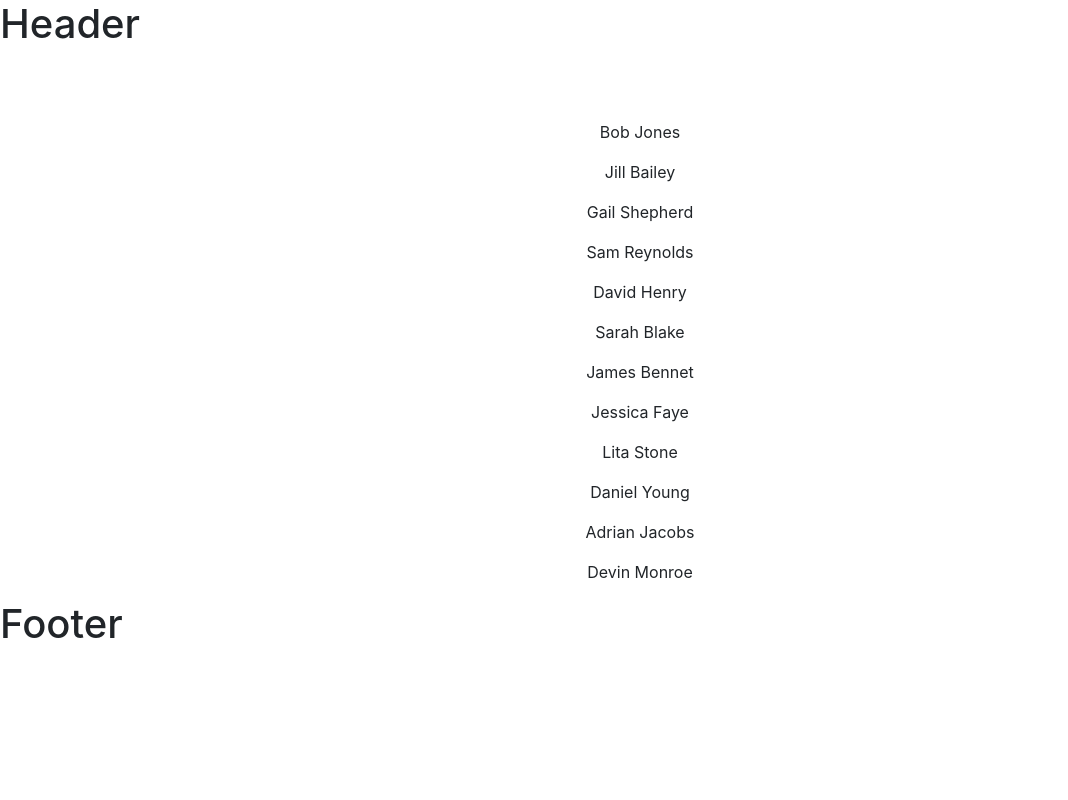
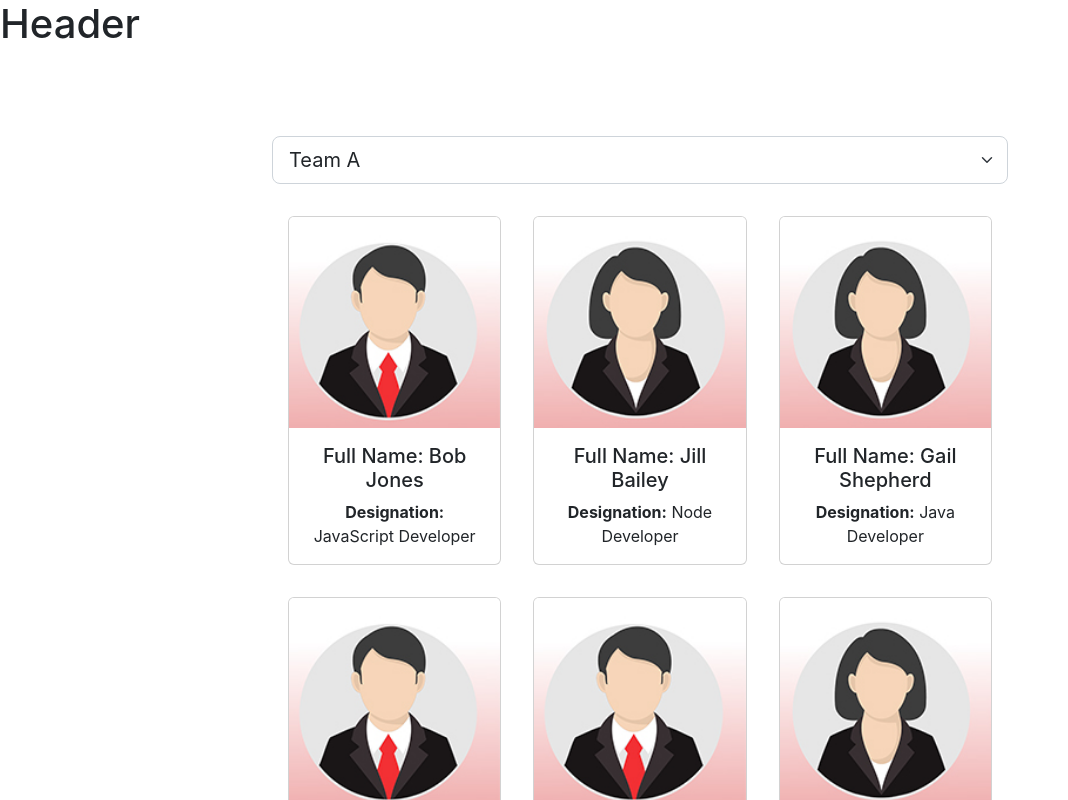
Before and after one commit to GreshamFedora/react-admin-teams, a React (Create React App) app: page / in a window 1280 px wide. Shown: the top 800 px of the page, without its empty margins (0-1068 px from the left). Built offline with nearby package versions, Linux system fonts and the light colour scheme.

Commit message:
added in cards and styling for employees

```diff
--- a/src/components/Employees.jsx
+++ b/src/components/Employees.jsx
@@ -1,6 +1,11 @@
 import { useState} from 'react'
+import femaleProfile from '../images/femaleProfile.jpg';
+import maleProfile from '../images/maleProfile.jpg';
 
 const Employees = () => {
+
+    const [selectedTeam, setTeam] = useState('TeamB')
+
     const [employees, setEmployees] = useState([{
     id: 1,
     fullName: "Bob Jones",
@@ -84,14 +89,42 @@
     designation: "Graphic Designer",
     gender: "male",
     teamName: "TeamD"
-  }])
+    }]);
+
     return (
-    <main>
+      <main className='container'>
+          <div className='row justify-content-center mt-3 mb-3'>
+              <div className='col-8'>
+                  <select className='form-select form-select-lg'>
+                      <option value='TeamA'>Team A</option>
+                      <option value='TeamB'>Team B</option>
+                      <option value='TeamC'>Team C</option>
+                      <option value='TeamD'>Team D</option>
+                  </select>
+              </div>
+          </div>
+
+          <div className='row justify-content-center mt-3 mb-3'>
+              <div className='col-8'>
+                  <div className='card-collection'>
                       {
                       employees.map((employee) => (
-            <p>{employee.fullName}</p>
+                          <div id={employee.id} classname="card" className='card m-3' style={{ cursor: "pointer" }}>
+
+                              {(employee.gender === 'male') ? <img src={maleProfile} className="card-img-top" />
+                                                            : <img src={femaleProfile} className="card-img-top" />}
+
+                              <div className='card-body'>
+                                  <h5 className='card-title'>Full Name: {employee.fullName}</h5>
+                                  <p className='card-text'><b>Designation:</b> {employee.designation}</p>
+                              </div>
+                          </div>
                       ))
                       }
+                  </div>
+              </div>
+          </div>
+
       </main>
     )
 }
--- a/src/index.css
+++ b/src/index.css
@@ -12,6 +12,11 @@
   text-align: center;
 }
 
+.card-collection {
+  display: grid;
+  grid-template-columns: 1fr 1fr 1fr;
+}
+
 code {
   font-family: source-code-pro, Menlo, Monaco, Consolas, 'Courier New',
     monospace;
```
Also changed, not shown: src/images/femaleProfile.jpg (added), src/images/maleProfile.jpg (added). Lines whose indentation alone changed are shown as unchanged.
